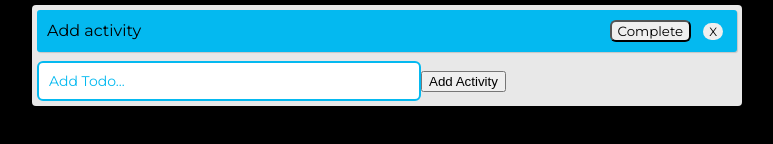
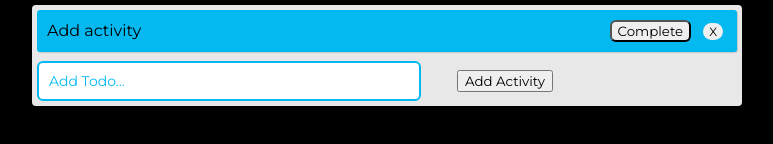
Before and after one commit to dariok87/react-hooks-practice, a React (Create React App) app: page / in a window 1280 px wide. Shown: the part 350-494 px from the top of the page, without its empty margins (253-1026 px from the left). Built offline with nearby package versions, Linux system fonts and the light colour scheme.

Commit message:
Change button style

```diff
--- a/src/App.css
+++ b/src/App.css
@@ -73,3 +73,8 @@ body {
   font-stretch: expanded;
   font-size: 14px;
 }
+
+.add-button {
+  font-family: "Montserrat", sans-serif;
+  margin-left: 36px;
+}
```
